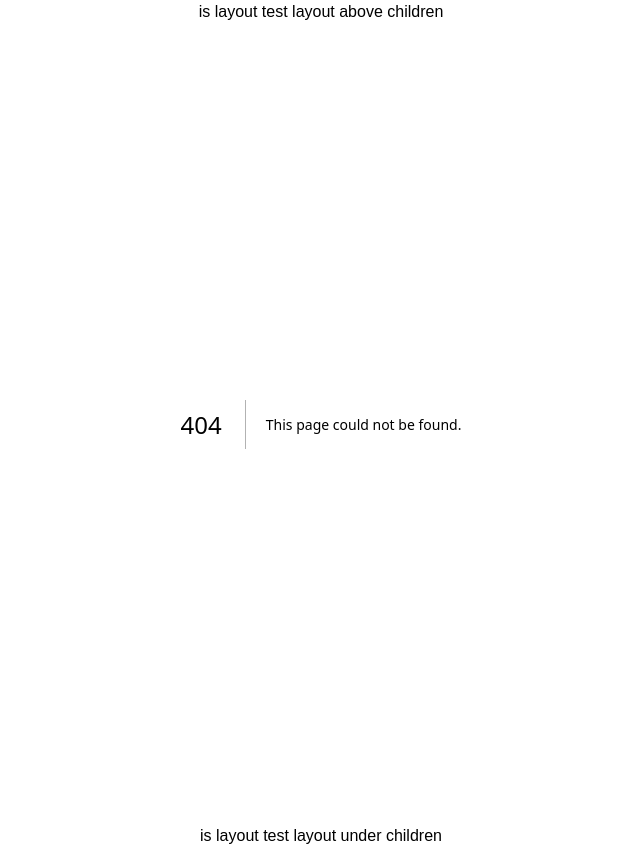
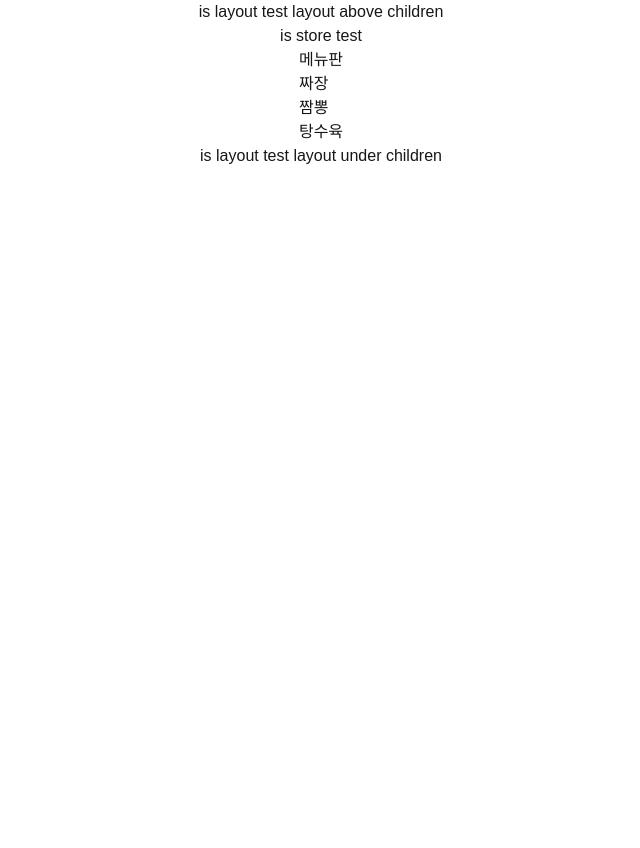
Before and after one commit to sky4564/next-toy-src, a Next.js app: page /store in a window 1280 px wide. Before the commit this address had no page. Shown: the whole page, without its empty margins (319-959 px from the left). After the commit the page ends 800 px from the top, so only its background shows below. Built offline with nearby package versions, Linux system fonts and the light colour scheme.

Commit message:
add store route and add menulist components

```diff
--- /dev/null
+++ b/src/app/components/MenuList.tsx
@@ -0,0 +1,12 @@
+export default function MenuList() {
+    return (
+        <div>
+            <h2>메뉴판</h2>
+            <ul>
+                <li>짜장</li>
+                <li>짬뽕</li>
+                <li>탕수육</li>
+            </ul>
+        </div>
+    )
+}
--- /dev/null
+++ b/src/app/store/page.tsx
@@ -0,0 +1,12 @@
+import MenuList from "../components/MenuList"
+
+
+
+
+export default function Store() {
+  return (
+    <>
+      <MenuList></MenuList>
+    </>
+  )
+}
--- a/src/app/test/user/components/page.tsx
+++ /dev/null
@@ -1,5 +0,0 @@
-export default function UserPage() {
-    return (
-        <div> is user page</div>
-    )
-}
```
